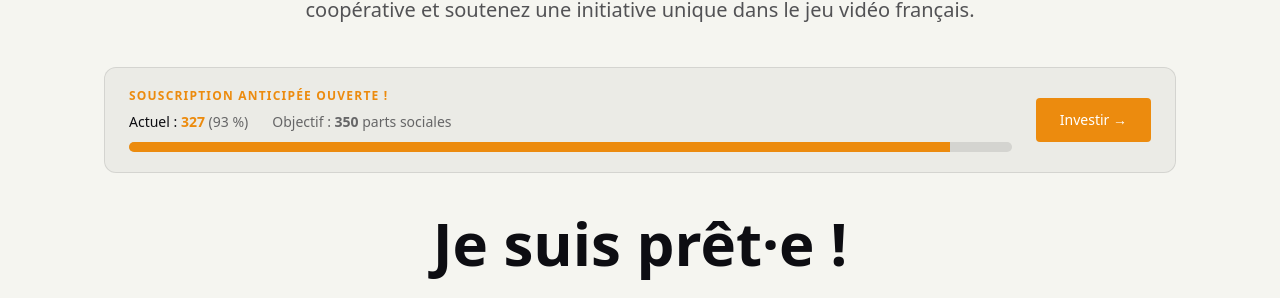
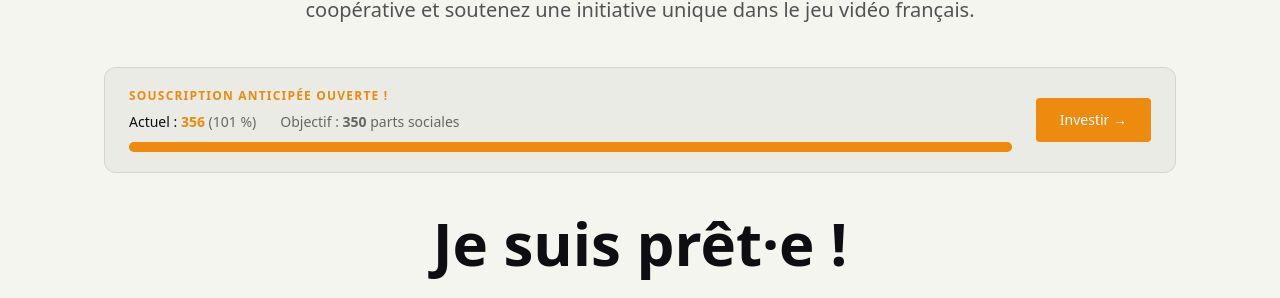
Before and after one commit to tygamesbzh/tygamesbzh.github.io, a Jekyll site: the page built from _pages_fr/invest.md, in a window 1280 px wide and 900 px high. Shown: the part 322-620 px from the top of the window. Built offline with Jekyll 4.4.1, drawn with Linux system fonts in a browser that asks for light colours.

Commit message:
Update _config.yml

```diff
--- a/_config.yml
+++ b/_config.yml
@@ -20,11 +20,11 @@ address:
 subscription:
   enabled: true
   goal: 350
-  acquired: 327
+  acquired: 356
   in_progress: 350
   share_price: 100
 
-members: 57
+members: 64
 
 social:
   bluesky: https://bsky.app/profile/ty.games
```
